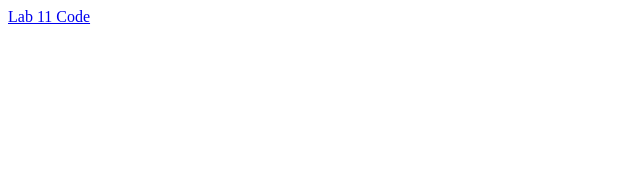
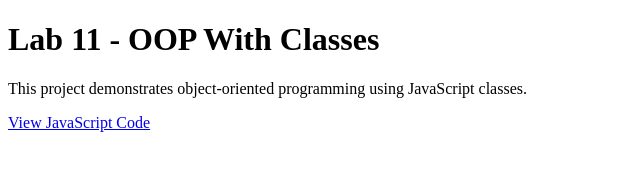
Before and after one commit to Moogz47/lab-11-classes, a plain HTML site: page index.html in a window 1280 px wide. Shown: the whole page, without its empty margins (0-640 px from the left). Drawn offline with Linux system fonts and the light colour scheme.

Commit message:
Home page has been created with a heading, paragraph, and link to the javascript code.

```diff
--- a/index.html
+++ b/index.html
@@ -1,12 +1,16 @@
 <!DOCTYPE html>
 <html lang="en">
 <head>
-    <meta charset="UTF-8">
-    <meta name="viewport" content="width=device-width, initial-scale=1.0">
-    <title>Lab 11 - OOP With Classes</title>
-    <script defer src="script.js"></script>
+  <meta charset="UTF-8" />
+  <meta name="viewport" content="width=device-width, initial-scale=1.0"/>
+  <title>Lab 11 - OOP With Classes</title>
+  <script defer src="script.js"></script>
 </head>
 <body>
-    <a href="script.js">Lab 11 Code</a>
+  <main>
+    <h1>Lab 11 - OOP With Classes</h1>
+    <p>This project demonstrates object-oriented programming using JavaScript classes.</p>
+    <a href="script.js" target="_blank">View JavaScript Code</a>
+  </main>
 </body>
 </html>
```
